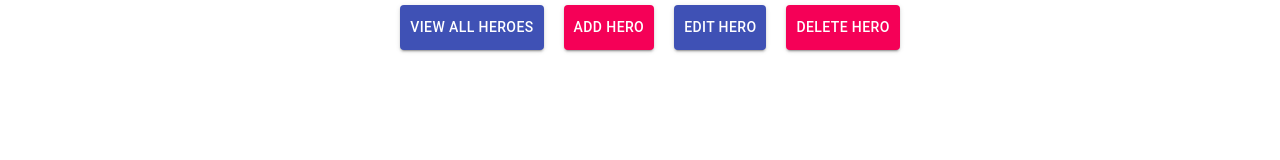
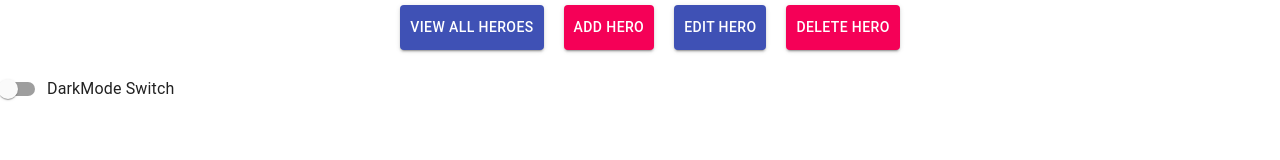
Before and after one commit to DavNguyen/HeroAppProject, a React (Create React App) app in the folder client/: page /heroes in a window 1280 px wide. Shown: the part 523-683 px from the top of the page. Built offline with nearby package versions, Linux system fonts and the light colour scheme.

Commit message:
New Color Schema FrontEnd & UI

```diff
--- a/client/public/index.html
+++ b/client/public/index.html
@@ -26,7 +26,7 @@
     -->
     <title>React App</title>
   </head>
-  <body>
+  <bodystyle="margin: 0; height: 100%; >
     <noscript>You need to enable JavaScript to run this app.</noscript>
     <div id="root"></div>
     <!--
--- a/client/src/App.js
+++ b/client/src/App.js
@@ -1,14 +1,33 @@
-import logo from "./logo.svg";
+// import logo from "./logo.svg";
+import React, { useState } from "react";
 import "./App.css";
 // import Button from "@mui/material/Button";
 import Homepage from "./components/Homepage";
-// import { BrowserRouter as Router, Route } from "react-router-dom";
+import { BrowserRouter as Router, Route } from "react-router-dom";
+import { ThemeProvider, createMuiTheme } from "@material-ui/core/styles";
+import { FormGroup, Paper } from "@material-ui/core";
+import { Switch } from "@material-ui/core";
+import { light } from "@material-ui/core/styles/createPalette";
+import FormControlLabel from "@mui/material/FormControlLabel";
 
 //Test Comment
 function App() {
+  const [darkMode, setDarkMode] = useState(false);
+  const [clicked, setClicked] = useState(false);
+  const handleIconClick = (id) => {
+    setClicked(true);
+  };
+  const theme = createMuiTheme({
+    palette: {
+      type: darkMode ? "dark" : "light",
+    },
+  });
+
   return (
     // <Router>
     <div>
+      <ThemeProvider theme={theme}>
+        <Paper style={{ height: "100vh" }}>
           {/* <header className="App-header-header"> */}
           {/* <img src={logo} className="App-logo" alt="logo" />
         <p>
@@ -25,6 +44,20 @@ function App() {
           {/* <h1>Hero Project</h1> */}
           {/* </header> */}
           <Homepage />
+          <FormGroup>
+            <FormControlLabel
+              control={
+                <Switch
+                  padding="right"
+                  checked={darkMode}
+                  onChange={() => setDarkMode(!darkMode)}
+                />
+              }
+              label="DarkMode Switch"
+            />
+          </FormGroup>
+        </Paper>
+      </ThemeProvider>
     </div>
     // </Router>
   );
```
Also changed, not shown: client/src/components/Homepage.js (+5 -3 lines). Lines whose indentation alone changed are shown as unchanged.
